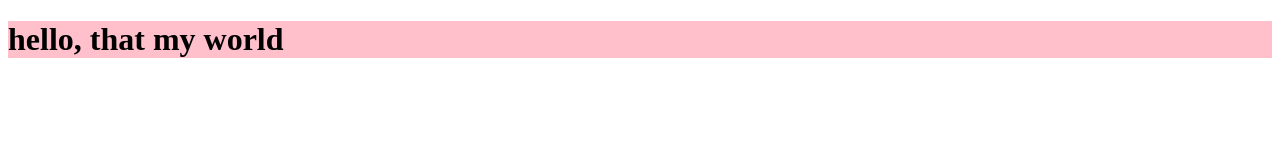
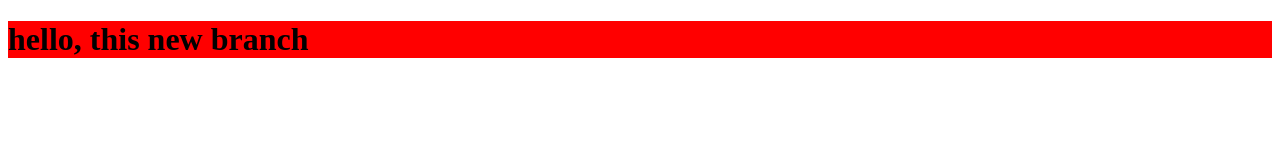
Before and after one commit to wadaqhijazi/front-end, a plain HTML site: page index.html in a window 1280 px wide. Drawn offline with Linux system fonts and the light colour scheme.

Commit message:
add new background-color

```diff
--- a/index.html
+++ b/index.html
@@ -7,7 +7,7 @@
     <link rel="stylesheet" href="style.css">
 </head>
 <body>
-    <h1> hello, that my world</h1>
+    <h1> hello, this new branch</h1>
     <script src="app.js"></script>
 </body>
 </html>
--- a/style.css
+++ b/style.css
@@ -1,3 +1,3 @@
 h1{
-    background-color:pink;
+    background-color:red;
 }
```
